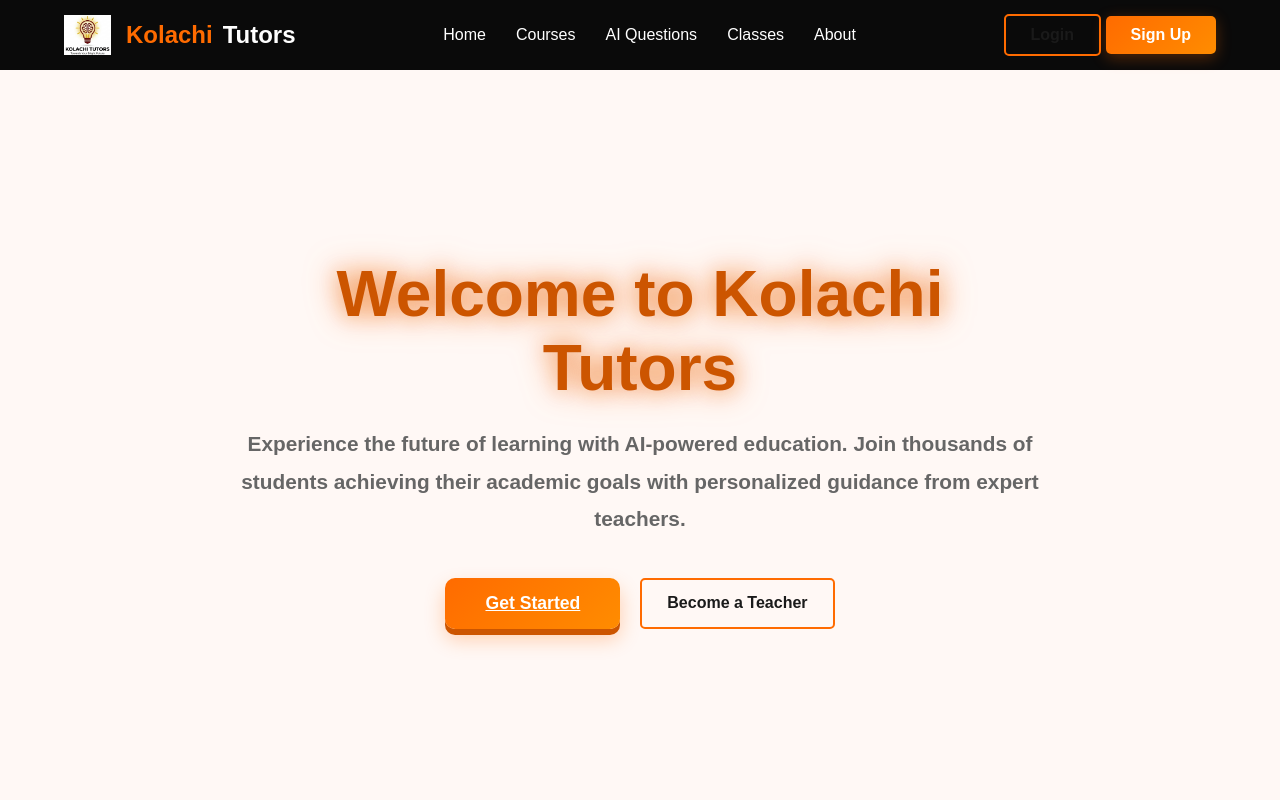
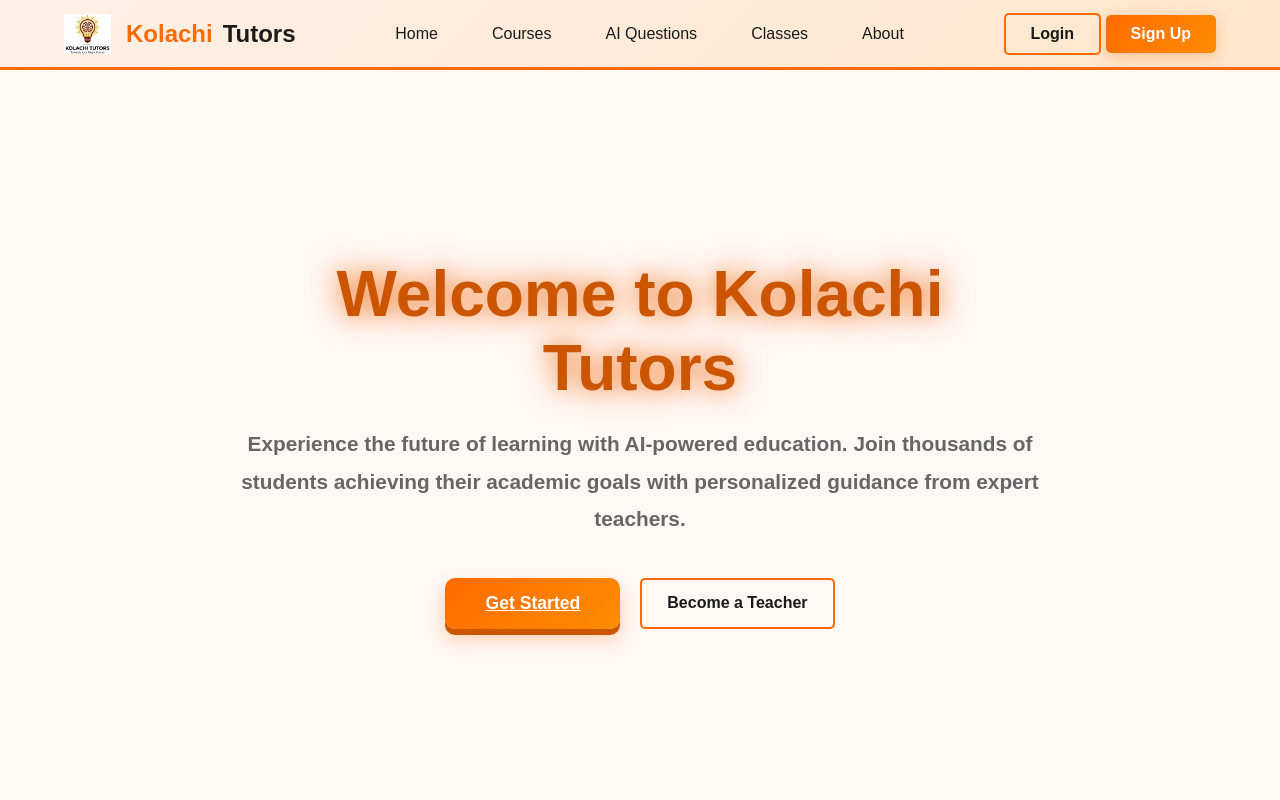
Before and after one commit to mussabbinmujtabakolachi/kolachitutor-lms, a website: page public/html/index.html in a window 1280 px wide. Shown: the top 800 px of the page. Drawn offline with Linux system fonts and the light colour scheme; files that its build step writes are made by us from their sources; files whose address does not match are found by name.

Commit message:
Light orange nav bar with white text and fixed clickability

```diff
--- a/public/css/style.css
+++ b/public/css/style.css
@@ -94,13 +94,14 @@
   left: 0;
   right: 0;
   height: 70px;
-  background: #0a0a0a;
+  background: linear-gradient(135deg, #fff0e6, #ffe6cc);
   backdrop-filter: blur(10px);
+  border-bottom: 3px solid var(--accent-orange);
   display: flex;
   align-items: center;
   justify-content: space-between;
   padding: 0 5%;
-  z-index: 1000;
+  z-index: 1001;
 }
 
 .logo {
@@ -115,7 +116,7 @@
 }
 
 .logo span {
-  color: white;
+  color: #1a1a1a;
 }
 
 .nav-links {
@@ -125,12 +126,13 @@
 }
 
 .nav-links a {
-  color: white;
+  color: #1a1a1a;
   text-decoration: none;
   font-weight: 500;
   font-size: 1rem;
   transition: all 0.3s ease;
   position: relative;
+  padding: 8px 12px;
 }
 
 .nav-links a::after {
@@ -146,6 +148,8 @@
 
 .nav-links a:hover {
   color: var(--accent-orange);
+  background: rgba(255, 107, 0, 0.1);
+  border-radius: 8px;
 }
 
 .nav-links a:hover::after {
@@ -154,7 +158,7 @@
 }
 
 .nav-links a.active {
-  color: white;
+  color: var(--accent-orange);
   font-weight: 700;
 }
 
```
